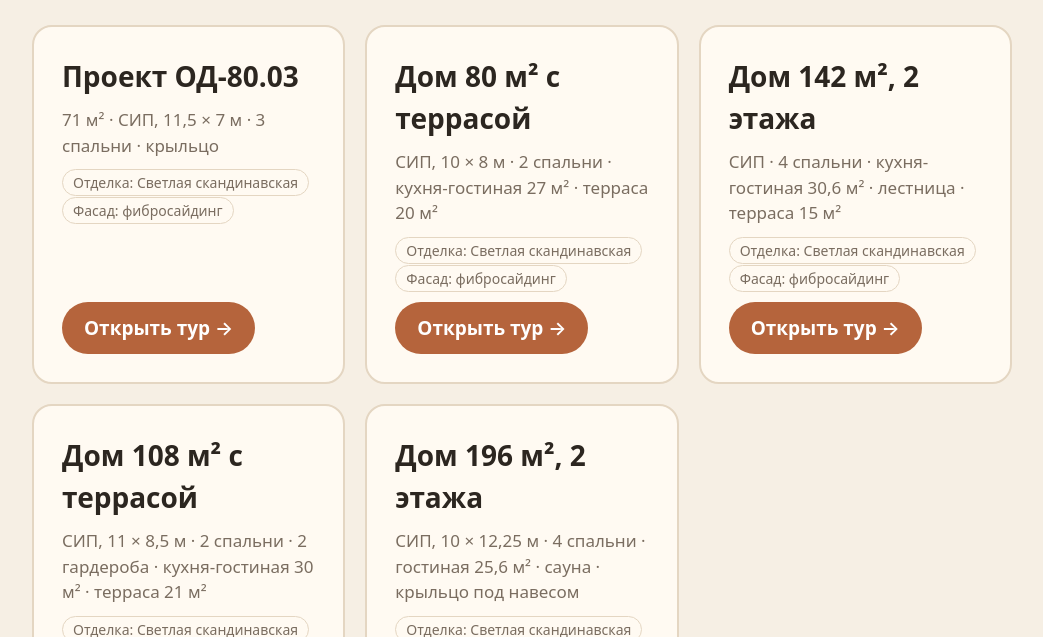
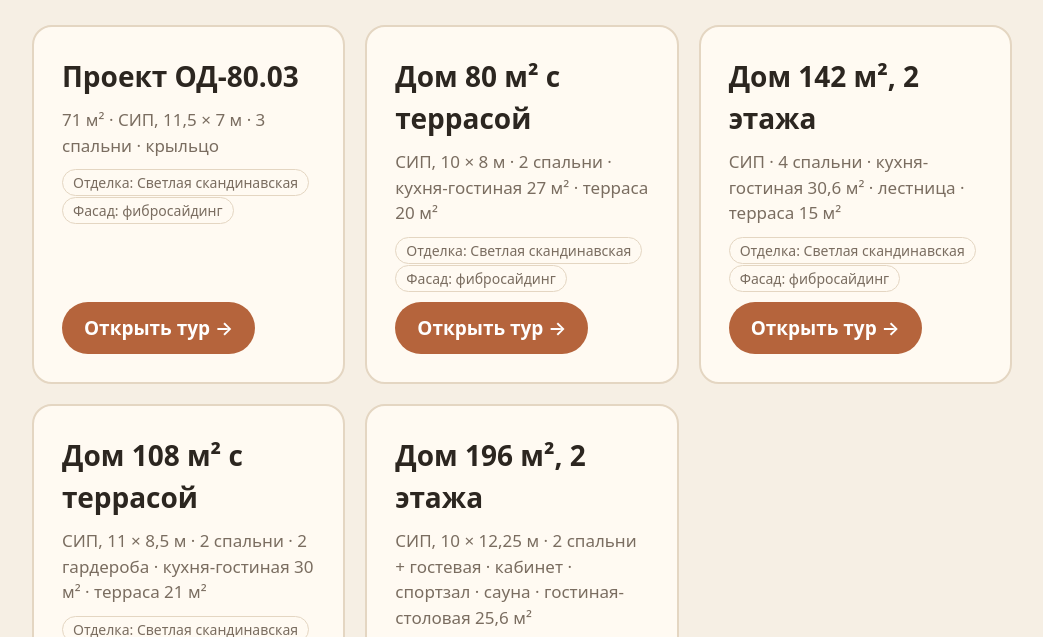
Before and after one commit to apelstroy/apelstroy.github.io, a plain HTML site: page index.html in a window 1280 px wide. Shown: the part 162-799 px from the top of the page, without its empty margins (118-1161 px from the left). Drawn offline with Linux system fonts and the light colour scheme.

Commit message:
Каталог: дом 196 — новые помещения

```diff
--- a/index.html
+++ b/index.html
@@ -66,7 +66,7 @@ li{margin:4px 0}
     </a>
     <a class="house" href="dom-196/">
       <span class="name">Дом 196 м², 2 этажа</span>
-      <span class="meta">СИП, 10 × 12,25 м · 4 спальни · гостиная 25,6 м² · сауна · крыльцо под навесом</span>
+      <span class="meta">СИП, 10 × 12,25 м · 2 спальни + гостевая · кабинет · спортзал · сауна · гостиная-столовая 25,6 м²</span>
       <span><span class="tag">Отделка: Светлая скандинавская</span> <span class="tag">Фасад: фибросайдинг</span></span>
       <span class="go">Открыть тур →</span>
     </a>
```
